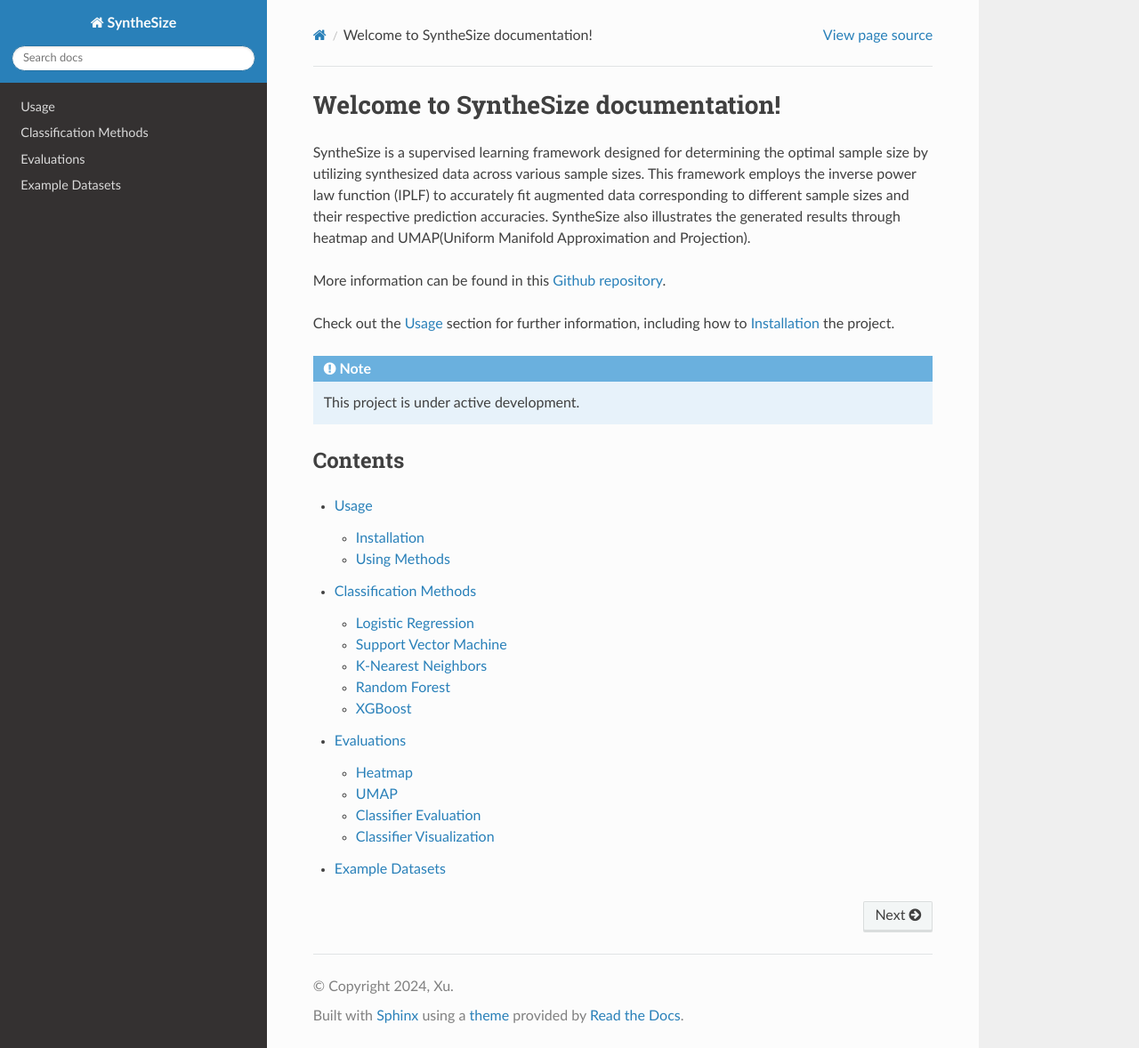
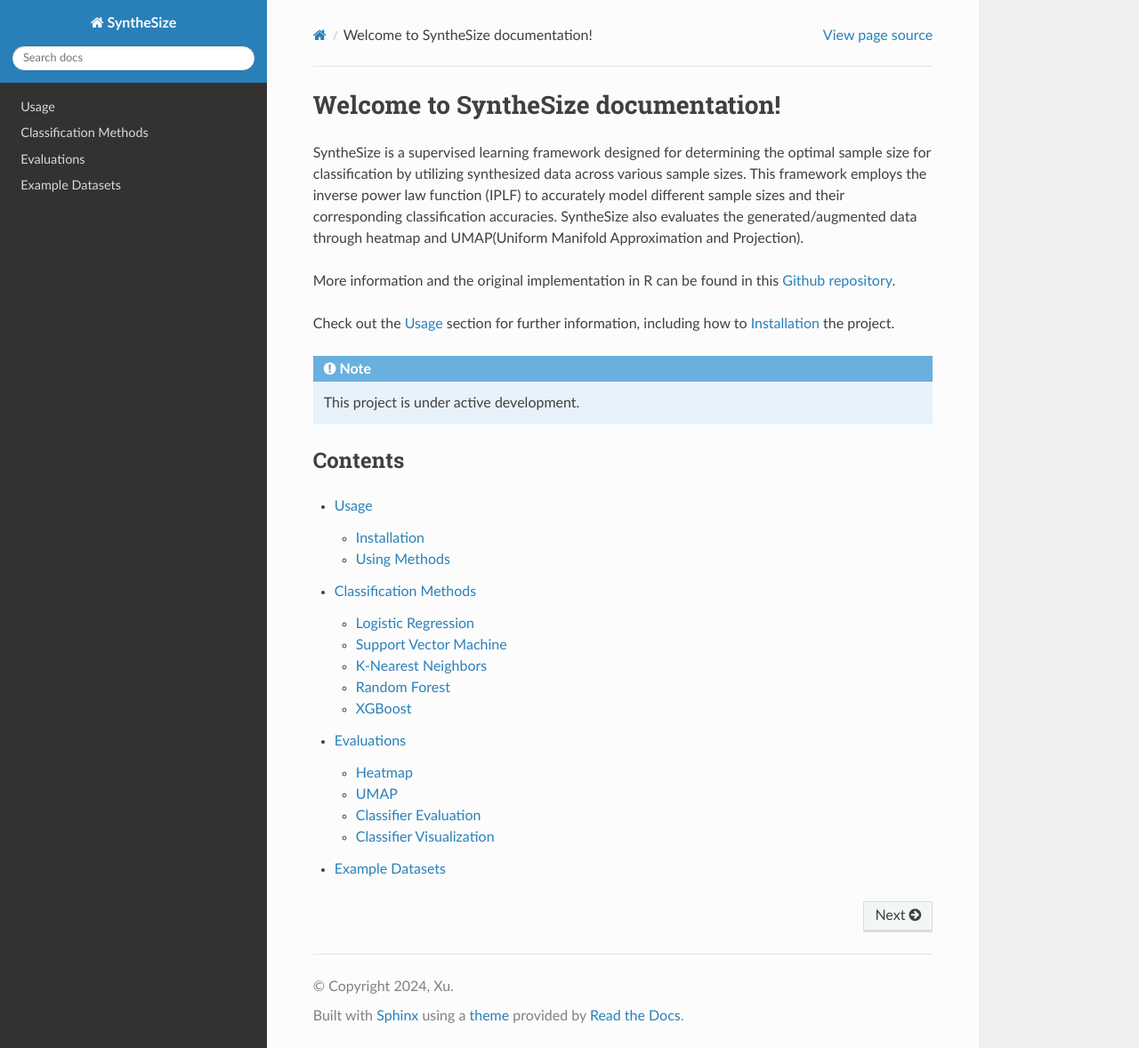
Before and after one commit to LXQin/SyntheSize_py, a Sphinx documentation site: the page built from docs/source/index.rst, in a window 1280 px wide and 1178 px high. Shown: the whole window at 89% size. Built offline with Sphinx 7.4.7 and the Read the Docs theme 3.1.0, drawn with Linux system fonts in a browser that asks for light colours; pages that are not in the unit, such as notebooks, are missing from menus.

Commit message:
main page

```diff
--- a/docs/source/index.rst
+++ b/docs/source/index.rst
@@ -1,11 +1,11 @@
 Welcome to SyntheSize documentation!
 ===================================
 
-SyntheSize is a supervised learning framework designed for determining the optimal sample size by utilizing synthesized data across various sample sizes.
-This framework employs the inverse power law function (IPLF) to accurately fit augmented data corresponding to different sample sizes and their respective prediction accuracies.
-SyntheSize also illustrates the generated results through heatmap and UMAP(Uniform Manifold Approximation and Projection).
+SyntheSize is a supervised learning framework designed for determining the optimal sample size for classification by utilizing synthesized data across various sample sizes.
+This framework employs the inverse power law function (IPLF) to accurately model different sample sizes and their corresponding classification accuracies.
+SyntheSize also evaluates the generated/augmented data through heatmap and UMAP(Uniform Manifold Approximation and Projection).
 
-More information can be found in this `Github repository <https://github.com/LXQin/SyntheSize>`_.
+More information and the original implementation in R can be found in this `Github repository <https://github.com/LXQin/SyntheSize>`_.
 
 Check out the :doc:`usage` section for further information, including
 how to :ref:`installation` the project.
```
Also changed, not shown: 12 other files.
